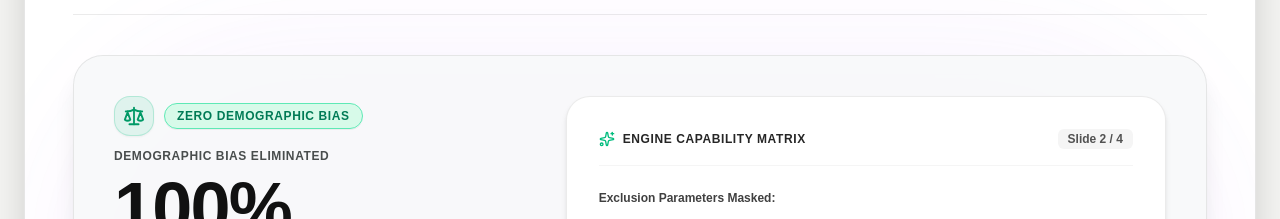
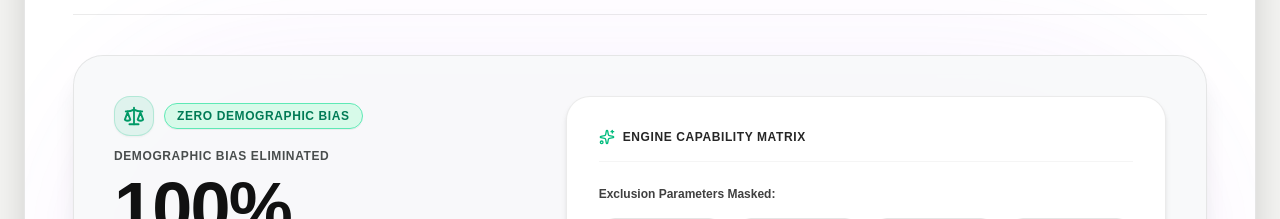
Before and after one commit to pratikranjan2212/skillsync, a Next.js app: page / in a window 1280 px wide. Shown: the part 4720-4939 px from the top of the page. Built offline with nearby package versions, Linux system fonts and the light colour scheme; no server answers; a web font is replaced by a local one.

Commit message:
Remove Slide X / Y badge from capability matrix widget

```diff
--- a/app/components/landing/Metrics.jsx
+++ b/app/components/landing/Metrics.jsx
@@ -207,9 +207,6 @@ export default function Metrics() {
                     <Sparkles className="w-4 h-4 text-emerald-500" />
                     <span>Engine Capability Matrix</span>
                   </div>
-                  <span className="text-xs font-bold text-neutral-600 bg-neutral-100 px-2.5 py-0.5 rounded-md">
-                    Slide {currentIndex + 1} / {metricsData.length}
-                  </span>
                 </div>
 
                 {/* SLIDE WIDGET 1: SPEED */}
```
